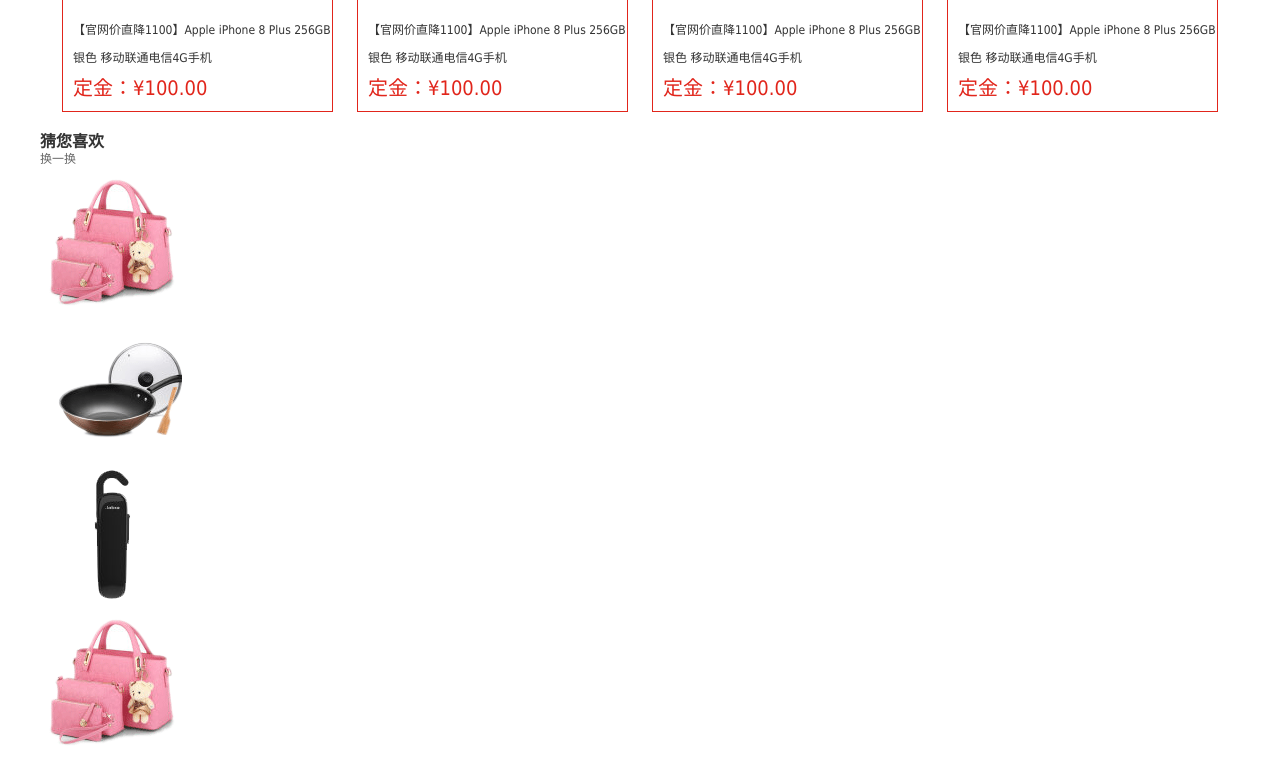
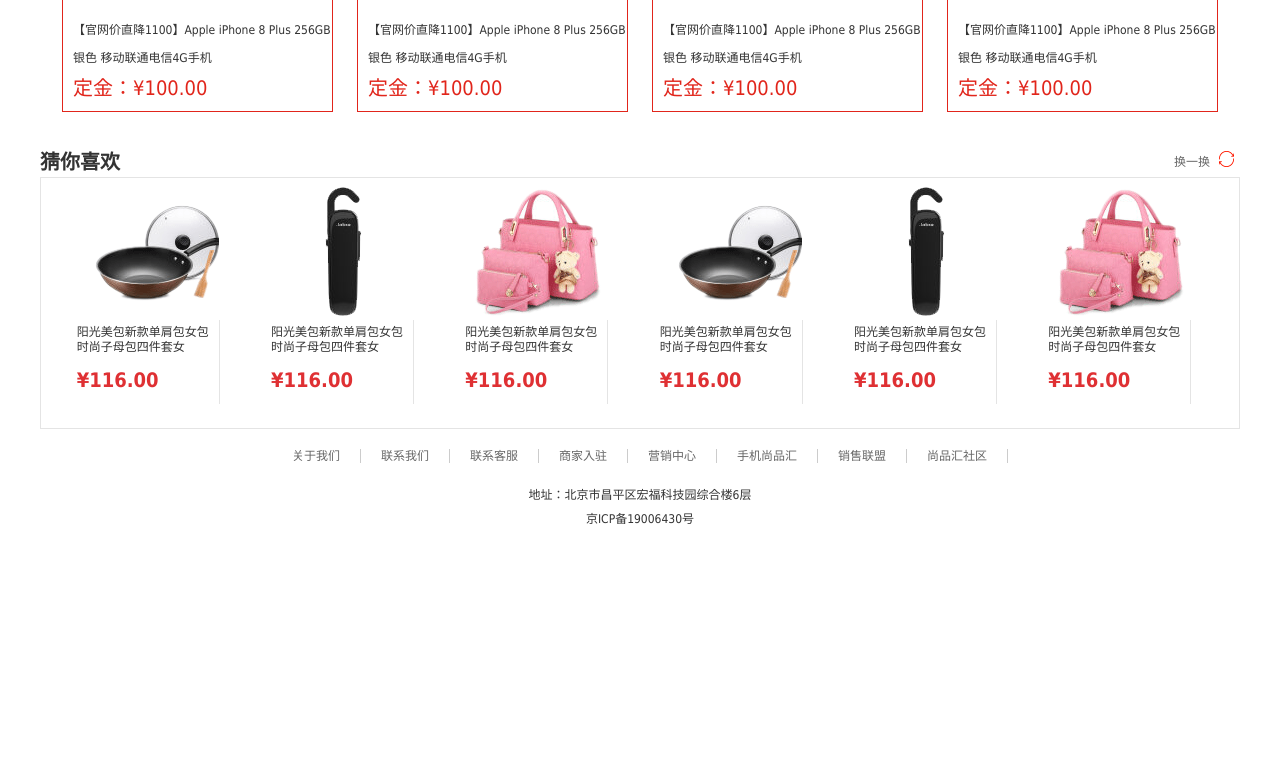
Before and after one commit to GoodGoodStudy20/pc-luxiaofan, a Vue app: page /#/ in a window 1280 px wide. Shown: the part 1100-1880 px from the top of the page. After the commit the page ends 1631 px from the top, so only its background shows below. Built offline with nearby package versions, Linux system fonts and the light colour scheme; no server answers.

Commit message:
feat:猜您喜欢

```diff
--- a/package.json
+++ b/package.json
@@ -27,6 +27,7 @@
     "eslint-plugin-vue": "^6.2.2",
     "less": "^3.12.2",
     "less-loader": "^7.1.0",
+    "mockjs": "^1.1.0",
     "vue-cli-plugin-element": "~1.0.1",
     "vue-template-compiler": "^2.6.11"
   },
--- a/src/api/sortnav.js
+++ b/src/api/sortnav.js
@@ -1,5 +1,5 @@
-import request from "./../utils/request"
-
+import request from "../utils/request"
+import mockRequest from "../utils/mockRequest"
 
 export const reqgetBaseCategoryList = () => {
     return request( {
@@ -8,3 +8,10 @@
     } )
 
 }
+export const reqGetRequest = () => {
+    return mockRequest( {
+        method: "GET",
+        url: "/banners",
+    } )
+
+}
--- /dev/null
+++ b/src/mock/banners.json
@@ -0,0 +1,6 @@
+[
+    {
+       "id|+1":1,
+       "imgUrl":"@image('730x461','@color)"
+    }
+]
--- a/src/store/modules/home.js
+++ b/src/store/modules/home.js
@@ -1,8 +1,9 @@
 
-import { reqgetBaseCategoryList } from "../../api/sortnav"
+import { reqgetBaseCategoryList ,reqGetRequest} from "../../api/sortnav"
 export default {
     state: {
-        categoryList: []
+        categoryList: [],
+        banners:[],
     },
     getters:{},
     actions: {
@@ -10,11 +11,19 @@
             const categoryList = await reqgetBaseCategoryList()
             // console.log(reqgetBaseCategoryList().slice(0,15));
             commit( "GET_CATEGORY_LIST", categoryList )
+        },
+        async getBanners ( { commit } ) {
+            const banners = await reqGetRequest()
+            // console.log(reqGetRequest().slice(0,15));
+            commit( "GET_BANNERS", banners )
         }
     },
     mutations: {
         GET_CATEGORY_LIST ( state, categoryList ) {
             state.categoryList = categoryList.slice(0,15)
+        },
+        GET_BANNERS ( state, banners ) {
+            state.banners = banners
         }
     },
 }
--- /dev/null
+++ b/src/utils/mockRequest.js
@@ -0,0 +1,42 @@
+//封装axios拦截器
+import axios from "axios"
+import NProgress from "nprogress"
+import "nprogress/nprogress.css"
+const instance = axios.create( {
+    //  / 就是当前服务器地址
+    baseURL: "/mock",// 公共的基础路径
+    headers: {
+        // token: 'xxx' // 不行，登录接口不需要
+    }
+} )
+// 设置请求拦截器
+instance.interceptors.request.use(
+    ( config ) => {
+        // config 请求的配置对象
+        // 将来发送请求（请求地址，请求参数，请求方式等）都会在config中找
+        // 修改config，用来添加公共的请求参数
+        // if (token) {
+        //   config.headers.token = token;
+        // }
+        NProgress.start();
+        return config
+        // 初始化Promise.resolve()返回默认成功的Promise，只会触发成功的回调
+    } )
+// 设置响应拦截器
+instance.interceptors.response.use(
+    // 响应成功：当响应状态码为 2xx
+    ( response ) => {
+        NProgress.done();
+        //响应成功的状态码
+        if ( response.data.code === 200 ) {
+            return response.data.data
+        }
+        return Promise.reject( response.data.message )
+    },
+    ( err ) => {
+        NProgress.done();
+        const message = err.message || "网络错误"
+        return Promise.reject( message )
+    }
+)
+export default instance
--- a/src/views/Home/Lovely/index.vue
+++ b/src/views/Home/Lovely/index.vue
@@ -1,31 +1,56 @@
 <template>
-  <div class="lovely">
-    <div class="lovely-title">
-      <h2>猜您喜欢</h2>
-      <a href="">换一换</a>
-      <i></i>
+  <div class="like">
+    <div class="py-container">
+      <div class="title">
+        <h3 class="fl">猜你喜欢</h3>
+        <a href="javascript:;" class="fr tip changeBnt">换一换</a>
       </div>
-    <div class="lovely-goods">
-      <ul class="lovely-goods-photo">
+      <div class="bd">
+        <ul class="favourate">
           <li>
-          <a href=""><img src="./images/like_01.png" /></a>
+            <img src="./images/like_02.png" alt="" />
+            <div class="like-text">
+              <p>阳光美包新款单肩包女包时尚子母包四件套女</p>
+              <h3>¥116.00</h3>
+            </div>
           </li>
           <li>
-          <a href=""><img src="./images/like_02.png" /></a>
+            <img src="./images/like_03.png" alt="" />
+            <div class="like-text">
+              <p>阳光美包新款单肩包女包时尚子母包四件套女</p>
+              <h3>¥116.00</h3>
+            </div>
           </li>
           <li>
-          <a href=""><img src="./images/like_03.png" /></a>
+            <img src="./images/like_01.png" alt="" />
+            <div class="like-text">
+              <p>阳光美包新款单肩包女包时尚子母包四件套女</p>
+              <h3>¥116.00</h3>
+            </div>
           </li>
           <li>
-          <a href=""><img src="./images/like_01.png" /></a>
+            <img src="./images/like_02.png" alt="" />
+            <div class="like-text">
+              <p>阳光美包新款单肩包女包时尚子母包四件套女</p>
+              <h3>¥116.00</h3>
+            </div>
           </li>
           <li>
-          <a href=""><img src="./images/like_02.png" /></a>
+            <img src="./images/like_03.png" alt="" />
+            <div class="like-text">
+              <p>阳光美包新款单肩包女包时尚子母包四件套女</p>
+              <h3>¥116.00</h3>
+            </div>
           </li>
           <li>
-          <a href=""><img src="./images/like_03.png" /></a>
+            <img src="./images/like_01.png" alt="" />
+            <div class="like-text">
+              <p>阳光美包新款单肩包女包时尚子母包四件套女</p>
+              <h3>¥116.00</h3>
+            </div>
           </li>
         </ul>
+      </div>
     </div>
   </div>
 </template>
@@ -37,11 +62,87 @@
 </script>
 
 <style lang="less" scoped>
-.lovely{
+.like {
+  margin-top: 15px;
+
+  .py-container {
     width: 1200px;
     margin: 0 auto;
+
+    .title {
+      overflow: hidden;
+
+      .fl {
+        float: left;
+        font-size: 20px;
+        line-height: 30px;
       }
-.lovely-title{
 
+      .fr {
+        float: right;
+        background-image: url(./images/icons.png);
+        width: 66px;
+        height: 25px;
+        background-position: 182px -104px;
+        line-height: 30px;
+        font-size: 12px;
+        font-weight: 400;
+        color: #666;
+        text-decoration: none;
+      }
+    }
+
+    .bd {
+      .favourate {
+        border: 1px solid #e4e4e4;
+        overflow: hidden;
+        padding: 0 10px;
+        box-sizing: border-box;
+        display: flex;
+
+        li {
+          height: 250px;
+          margin: 0 -1px;
+          overflow: hidden;
+          background: #fff;
+          position: relative;
+          width: 16.667%;
+          display: flex;
+          flex-direction: column;
+          align-items: center;
+          cursor: pointer;
+
+          img {
+            width: 142px;
+            height: 142px;
+            transition: all 400ms;
+
+            &:hover {
+              opacity: 0.8;
+              transform: scale(1.1);
+            }
+          }
+
+          .like-text {
+            padding: 0;
+            width: 142px;
+            border-right: 1px solid #e4e4e4;
+
+            p {
+              margin: 5px 0;
+            }
+
+            h3 {
+              color: #df3033;
+              font-size: 20px;
+              line-height: 30px;
+              margin: 9px 0;
+              font-weight: 700;
+            }
+          }
+        }
+      }
+    }
+  }
 }
 </style>
```
Also changed, not shown: src/mock/floors.json (added, +22 -0 lines), src/mock/mockServer.js (added, +12 -0 lines), src/views/Home/HomeContainer/index.vue (+13 -1 lines), src/views/Home/Lovely/images/icons.png (added), 1 other file (tests, documents, lock files or other folders). Lines whose indentation alone changed are shown as unchanged.
